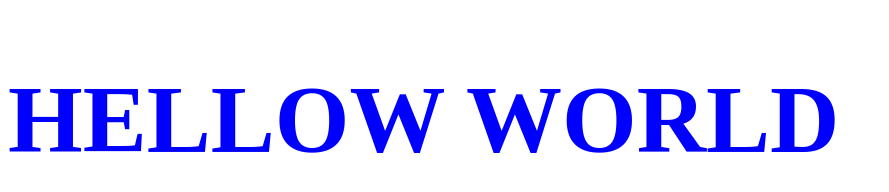
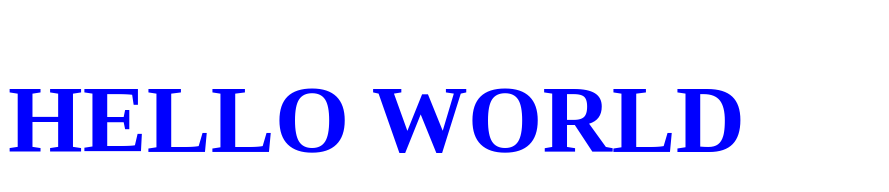
Before and after one commit to RadEdje/RadEdje.github.io, a plain HTML site: page index.html in a window 1280 px wide. Shown: the whole page, without its empty margins (0-889 px from the left). Drawn offline with Linux system fonts and the light colour scheme.

Commit message:
spell checked hello tnx to GMD

```diff
--- a/index.html
+++ b/index.html
@@ -20,7 +20,7 @@
 
 
 		<div class = "banner id = "banner">
-			<p><h1>HELLOW WORLD</h1></p>
+			<p><h1>HELLO WORLD</h1></p>
 		</div>
 
 
```
